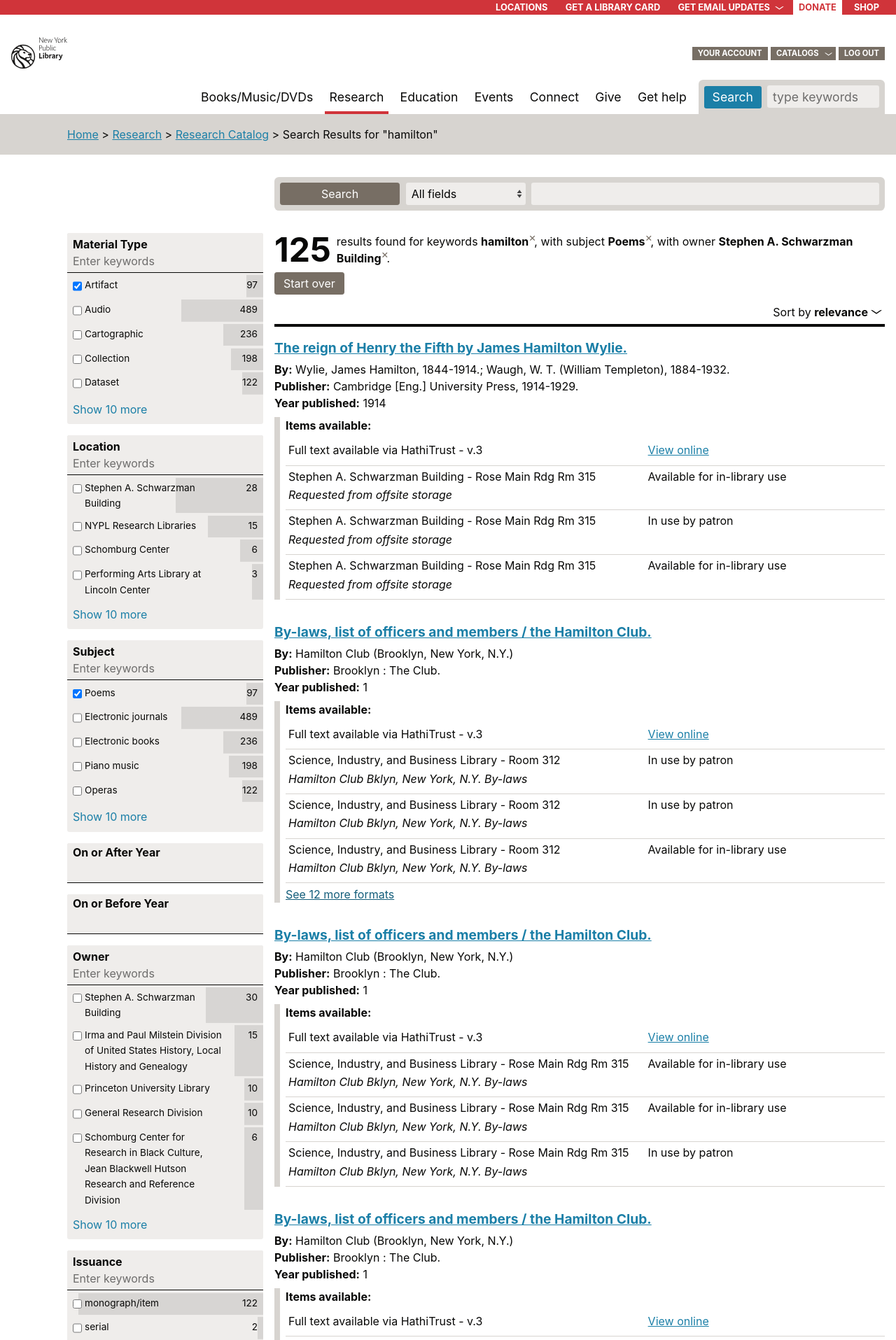
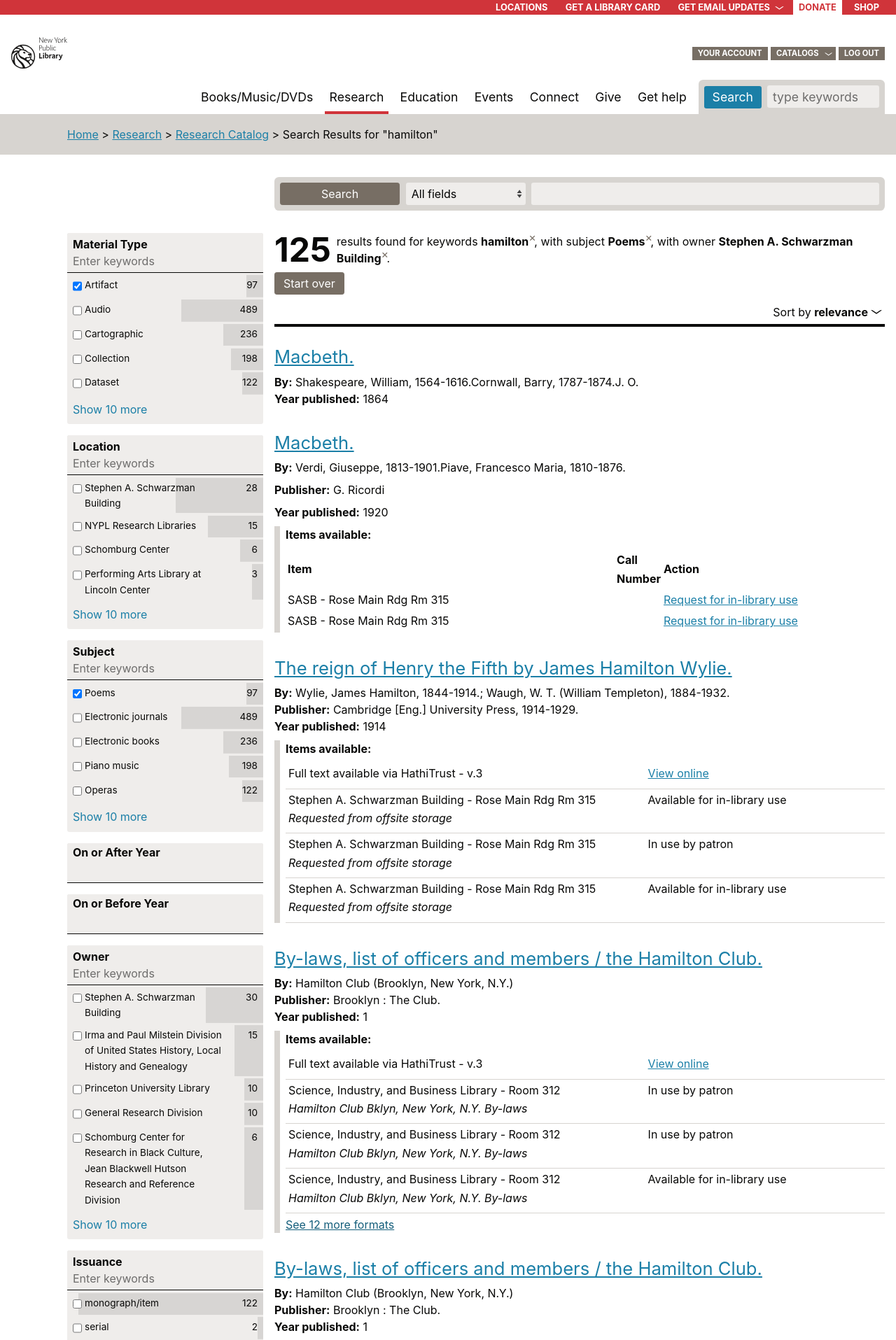
Before and after one commit to NYPL/design-toolkit, a Jekyll site: the page docs/discovery-search.html, which Jekyll copies as it is, in a window 1280 px wide. Shown: the top 1915 px of the page at 70% size. Built offline with Jekyll 4.4.1, drawn with Linux system fonts in a browser that asks for light colours; nearby versions of some CDN libraries.

Commit message:
:space_invader: some discovery results work

```diff
--- a/docs/css/docs.css
+++ b/docs/css/docs.css
@@ -3598,6 +3598,8 @@
   list-style-type: none;
   margin-bottom: 2rem;
   margin-left: 0; }
+  .nypl-results-item h2 {
+    font-weight: normal; }
   .nypl-results-item p {
     margin-bottom: 0.5rem; }
 
--- a/docs/css/example-search-styles.css
+++ b/docs/css/example-search-styles.css
@@ -3598,6 +3598,8 @@
   list-style-type: none;
   margin-bottom: 2rem;
   margin-left: 0; }
+  .nypl-results-item h2 {
+    font-weight: normal; }
   .nypl-results-item p {
     margin-bottom: 0.5rem; }
 
--- a/docs/css/example-styles.css
+++ b/docs/css/example-styles.css
@@ -3598,6 +3598,8 @@
   list-style-type: none;
   margin-bottom: 2rem;
   margin-left: 0; }
+  .nypl-results-item h2 {
+    font-weight: normal; }
   .nypl-results-item p {
     margin-bottom: 0.5rem; }
 
--- a/docs/discovery-search.html
+++ b/docs/discovery-search.html
@@ -610,9 +610,39 @@
 
 <ul class="nypl-results-list">
 
+  <li class="nypl-results-item">
+    <div class="nypl-results-text">
+      <h2><a href="http://dev-discovery.nypl.org/item/b13547398" class="title">Macbeth.</a></h2>
+      <p class="description"><strong>By:</strong><span> </span><span>Shakespeare, William, 1564-1616.</span><span>Cornwall, Barry, 1787-1874.</span><span>J. O.</span><br />
+      <strong>Year published:</strong><span> </span><span>1864</span></p>
+    </div>
+  </li>
+
+  <li class="nypl-results-item">
+    <div class="nypl-results-text">
+      <h2><a href="http://dev-discovery.nypl.org/item/b10273214" class="title">Macbeth.</a></h2>
+      <p class="description"><strong>By:</strong><span> </span><span>Verdi, Giuseppe, 1813-1901.</span><span>Piave, Francesco Maria, 1810-1876.</span></p>
+      <p class="description"><strong>Publisher:</strong><span> </span><span>G. Ricordi</span></p>
+      <p class="description"><strong>Year published:</strong><span> </span><span>1920</span></p>
+
+      <div class="nypl-results-item-formats">
+        <p><strong>Items available:</strong></p>
+        <table tabindex="0" class="sub-items result-item-formats-table" aria-label="This bibliographical record has 2 items.">
+          <thead class="visuallyHidden">
+            <tr><th>Item</th><th>Call Number</th><th>Action</th></tr>
+          </thead>
+          <tbody>
+            <tr class="sub-item "><td>SASB - Rose Main Rdg Rm 315</td><td></td><td><a href="http://dev-discovery.nypl.org/hold/request/i10992267" class="request-hold-link">Request for in-library use</a></td></tr>
+            <tr class="sub-item "><td>SASB - Rose Main Rdg Rm 315</td><td></td><td><a href="http://dev-discovery.nypl.org/hold/request/i10992266" class="request-hold-link">Request for in-library use</a></td></tr>
+          </tbody>
+        </table>
+      </div>
+    </div>
+  </li>
+
   <!-- one result -->
   <li class="nypl-results-item">
-    <h4><a href="http://dev-discovery.nypl.org/item/b11237350">The reign of Henry the Fifth by James Hamilton Wylie.</a></h4>
+    <h2><a href="http://dev-discovery.nypl.org/item/b11237350">The reign of Henry the Fifth by James Hamilton Wylie.</a></h2>
     <p><strong>By:</strong> Wylie, James Hamilton, 1844-1914.; Waugh, W. T. (William Templeton), 1884-1932.<br />
     <strong>Publisher:</strong> Cambridge [Eng.] University Press, 1914-1929.<br />
     <strong>Year published:</strong> 1914</p>
@@ -653,7 +683,7 @@
 
   <!-- one result -->
   <li class="nypl-results-item">
-    <h4><a href="http://dev-discovery.nypl.org/item/b19672006">By-laws, list of officers and members / the Hamilton Club.</a></h4>
+    <h2><a href="http://dev-discovery.nypl.org/item/b19672006">By-laws, list of officers and members / the Hamilton Club.</a></h2>
     <p><strong>By:</strong> Hamilton Club (Brooklyn, New York, N.Y.)<br />
     <strong>Publisher:</strong> Brooklyn : The Club.<br />
     <strong>Year published:</strong> 1</p>
@@ -696,7 +726,7 @@
 
   <!-- one result -->
   <li class="nypl-results-item">
-    <h4><a href="http://dev-discovery.nypl.org/item/b19672006">By-laws, list of officers and members / the Hamilton Club.</a></h4>
+    <h2><a href="http://dev-discovery.nypl.org/item/b19672006">By-laws, list of officers and members / the Hamilton Club.</a></h2>
     <p><strong>By:</strong> Hamilton Club (Brooklyn, New York, N.Y.)<br />
     <strong>Publisher:</strong> Brooklyn : The Club.<br />
     <strong>Year published:</strong> 1</p>
@@ -738,7 +768,7 @@
 
   <!-- one result -->
   <li class="nypl-results-item">
-    <h4><a href="http://dev-discovery.nypl.org/item/b19672006">By-laws, list of officers and members / the Hamilton Club.</a></h4>
+    <h2><a href="http://dev-discovery.nypl.org/item/b19672006">By-laws, list of officers and members / the Hamilton Club.</a></h2>
     <p><strong>By:</strong> Hamilton Club (Brooklyn, New York, N.Y.)<br />
     <strong>Publisher:</strong> Brooklyn : The Club.<br />
     <strong>Year published:</strong> 1</p>
--- a/sass/_tables-results.scss
+++ b/sass/_tables-results.scss
@@ -190,6 +190,10 @@
   margin-bottom: 2rem;
   margin-left: 0;
 
+  h2 {
+    font-weight: normal;
+  }
+
   p {
     margin-bottom: 0.5rem;
   }
```
